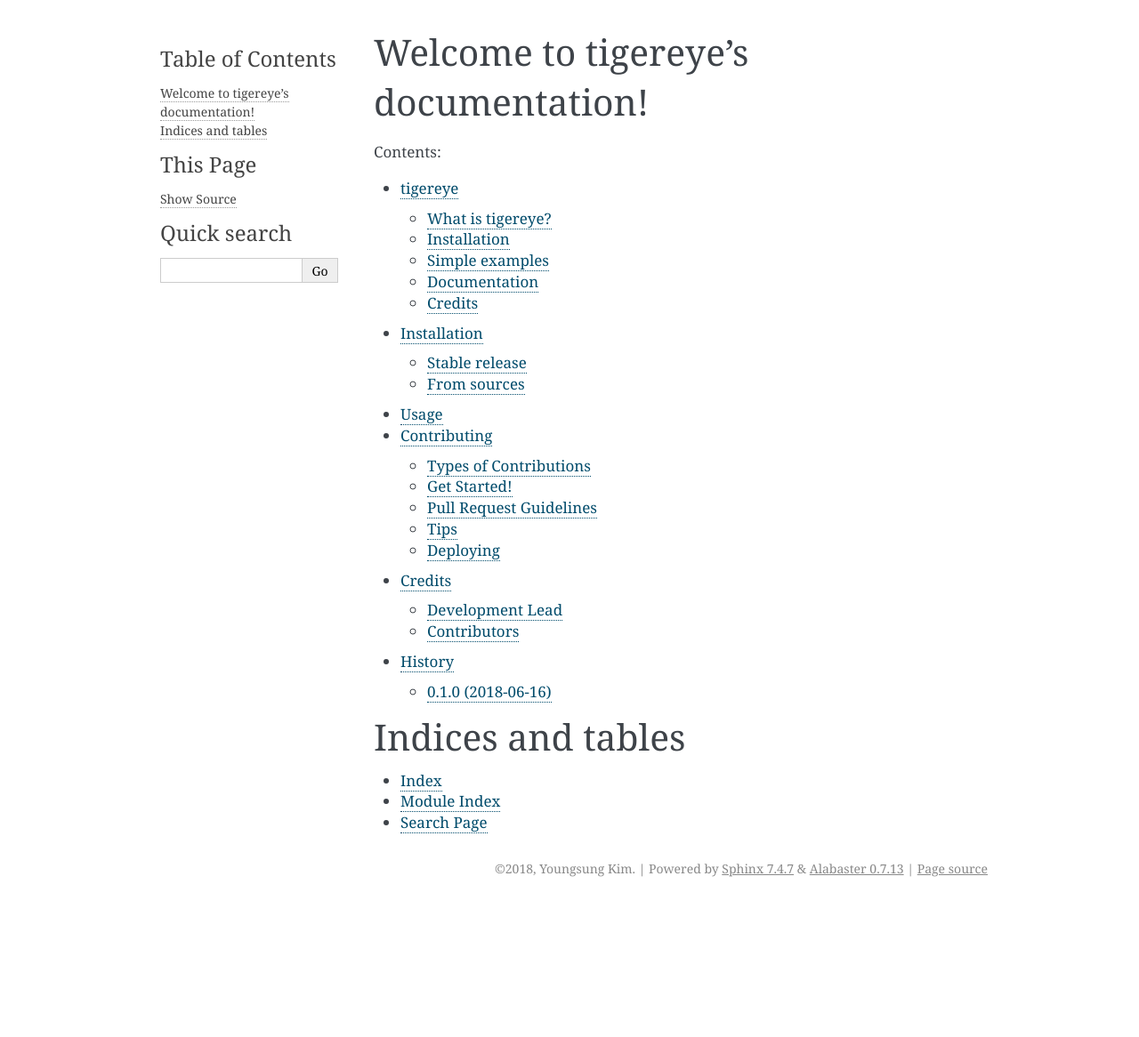
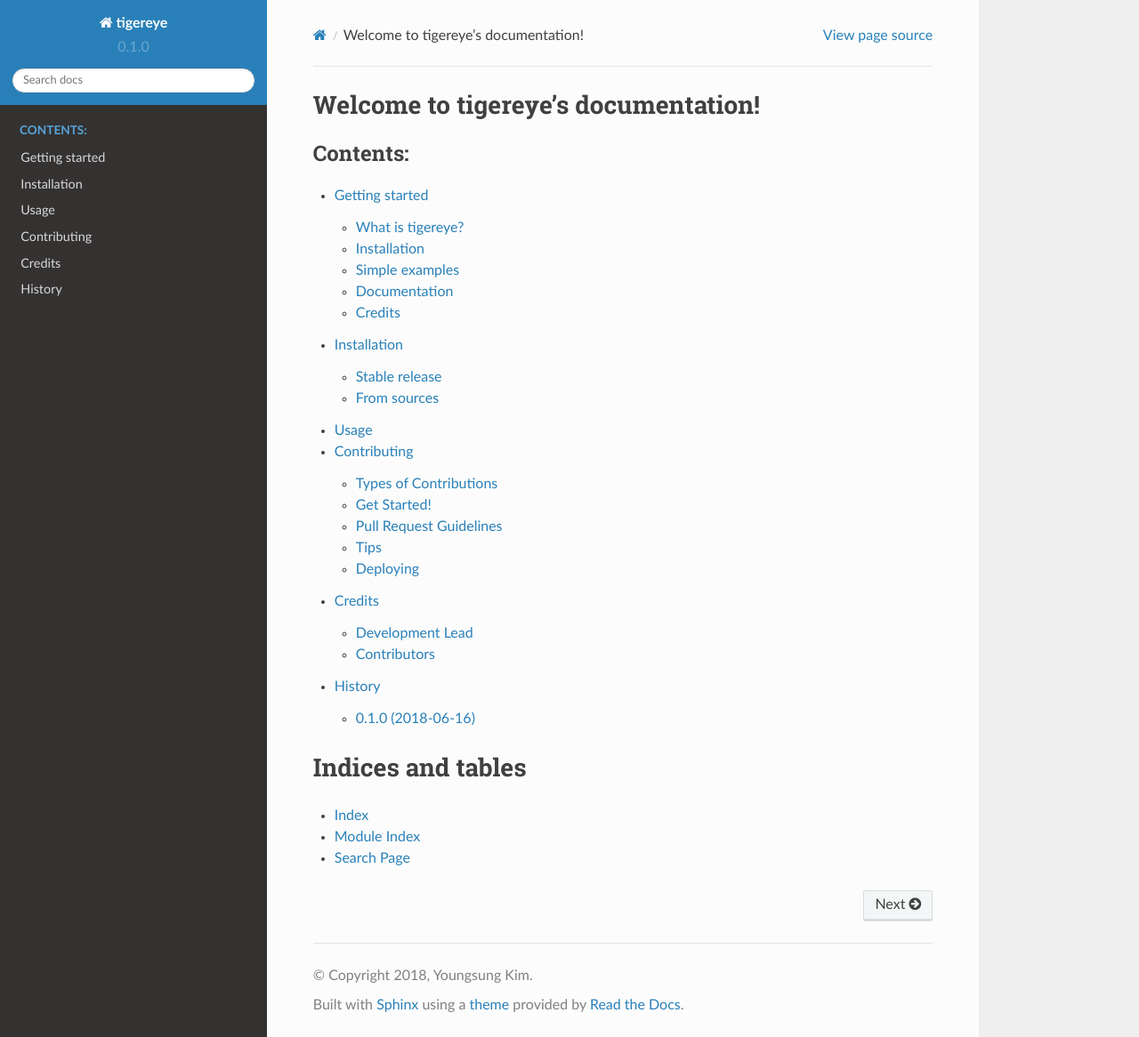
Before and after one commit to grnydawn/tigereye, a Sphinx documentation site: the page built from docs/index.rst, in a window 1280 px wide and 1166 px high. Shown: the whole window at 89% size. Built offline with Sphinx 7.4.7 and the Read the Docs theme 2.0.0, drawn with Linux system fonts in a browser that asks for light colours; pages that are not in the unit, such as notebooks, are missing from menus.

Commit message:
changed sphinx theme

```diff
--- a/docs/conf.py
+++ b/docs/conf.py
@@ -84,7 +84,21 @@
 # The theme to use for HTML and HTML Help pages.  See the documentation for
 # a list of builtin themes.
 #
-html_theme = 'alabaster'
+
+# Environment variable to know if the docs are being built on rtd.
+on_rtd = os.environ.get('READTHEDOCS', None) == 'True'
+print
+print("Building on ReadTheDocs: {}".format(on_rtd))
+print
+print("Current working directory: {}".format(os.path.abspath(os.curdir)))
+print("Python: {}".format(sys.executable))
+
+if not on_rtd:
+    import sphinx_rtd_theme
+    html_theme = 'sphinx_rtd_theme'
+    html_theme_path = [sphinx_rtd_theme.get_html_theme_path()]
+
+#html_theme = 'alabaster'
 
 # Theme options are theme-specific and customize the look and feel of a
 # theme further.  For a list of options available for each theme, see the
--- a/docs/index.rst
+++ b/docs/index.rst
@@ -5,10 +5,10 @@
    :maxdepth: 2
    :caption: Contents:
 
-   readme
+   Getting started <readme>
    installation
    usage
-   modules
+   Modules <modules>
    contributing
    authors
    history
--- a/requirements_dev.txt
+++ b/requirements_dev.txt
@@ -8,6 +8,6 @@
 sphinx==1.7.1
 twine
 future
-
+sphinx_rtd_theme
 pytest==3.4.2
 pytest-runner==2.11.1
```
Also changed, not shown: 1 other file.
